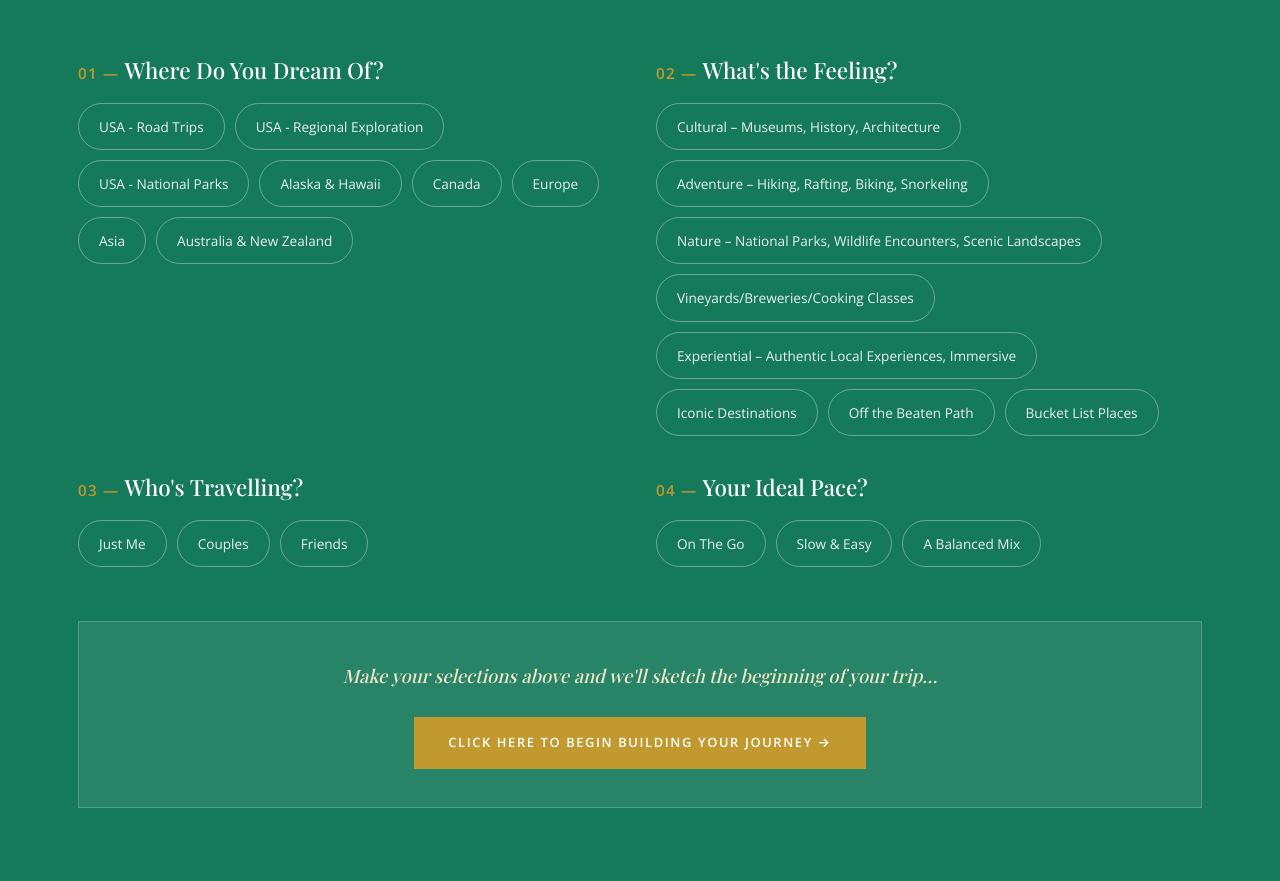
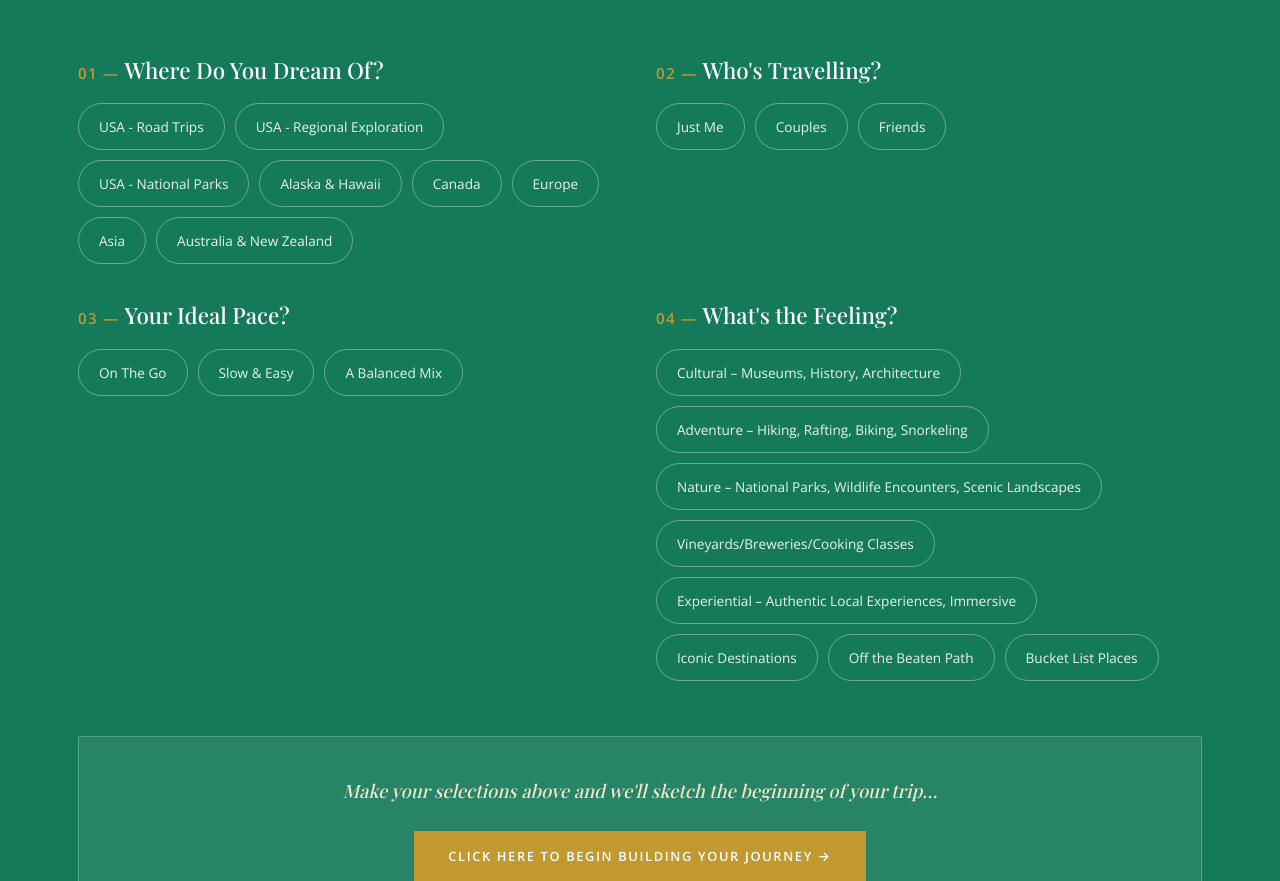
Before and after one commit to Jfade252/bigstepstravel, a website: page index.html in a window 1280 px wide. Shown: the part 1729-2610 px from the top of the page. Drawn offline with nearby package versions, Linux system fonts and the light colour scheme.

Commit message:
Update step order in booking flow

```diff
--- a/index.html
+++ b/index.html
@@ -317,21 +317,21 @@ footer .fnote{font-size:.78rem;margin-top:1.4rem;color:rgba(255,255,255,.4)}
         </div>
       </div>
       <div class="bstep">
-        <label><span class="num-tag">02 — </span>What's the Feeling?</label>
-        <div class="opts" data-group="style">
-          <span class="opt">Cultural – Museums, History, Architecture</span><span class="opt">Adventure – Hiking, Rafting, Biking, Snorkeling</span><span class="opt">Nature – National Parks, Wildlife Encounters, Scenic Landscapes</span><span class="opt">Vineyards/Breweries/Cooking Classes</span><span class="opt">Experiential – Authentic Local Experiences, Immersive</span><span class="opt">Iconic Destinations</span><span class="opt">Off the Beaten Path</span><span class="opt">Bucket List Places</span>
-        </div>
-      </div>
-      <div class="bstep">
-        <label><span class="num-tag">03 — </span>Who's Travelling?</label>
+        <label><span class="num-tag">02 — </span>Who's Travelling?</label>
         <div class="opts" data-group="party">
           <span class="opt">Just Me</span><span class="opt">Couples</span><span class="opt">Friends</span>
         </div>
       </div>
       <div class="bstep">
-        <label><span class="num-tag">04 — </span>Your Ideal Pace?</label>
+        <label><span class="num-tag">03 — </span>Your Ideal Pace?</label>
         <div class="opts" data-group="pace">
           <span class="opt">On The Go</span><span class="opt">Slow &amp; Easy</span><span class="opt">A Balanced Mix</span>
+        </div>
+      </div>
+      <div class="bstep">
+        <label><span class="num-tag">04 — </span>What's the Feeling?</label>
+        <div class="opts" data-group="style">
+          <span class="opt">Cultural – Museums, History, Architecture</span><span class="opt">Adventure – Hiking, Rafting, Biking, Snorkeling</span><span class="opt">Nature – National Parks, Wildlife Encounters, Scenic Landscapes</span><span class="opt">Vineyards/Breweries/Cooking Classes</span><span class="opt">Experiential – Authentic Local Experiences, Immersive</span><span class="opt">Iconic Destinations</span><span class="opt">Off the Beaten Path</span><span class="opt">Bucket List Places</span>
         </div>
       </div>
     </div>
```
